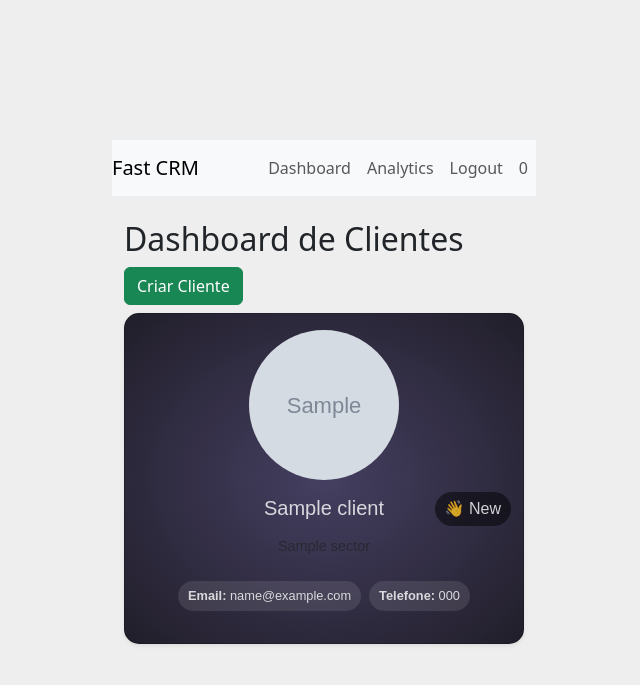
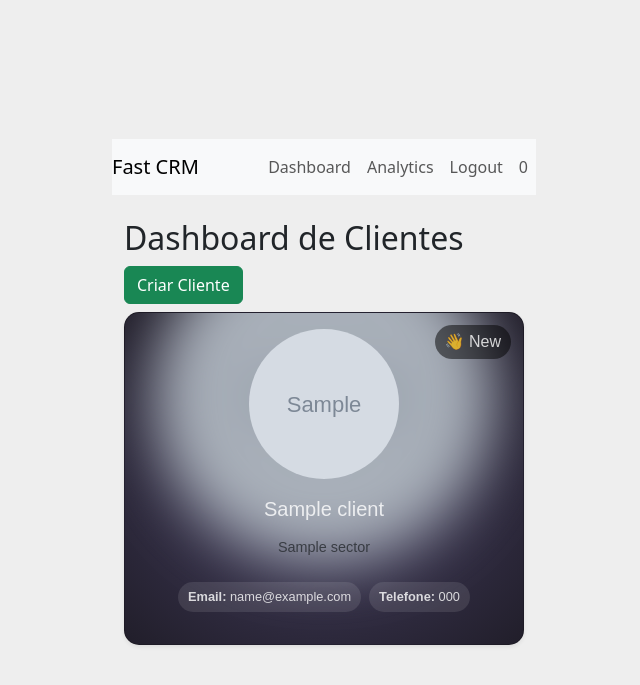
Before and after one commit to gabrxgomes/Fast_CRMV.0.0.1, a Python web app: template templates/dashboard.html in a window 1280 px wide. Shown: the top 685 px of the page, without its empty margins (316-956 px from the left). Run offline with Jinja, Linux system fonts and the light colour scheme; the template is opened without the code that fills it: most values are stand-ins (such as "Sample title", 1, 10 or a date in 2020); grey boxes marked "Sample" are stand-in pictures; some libraries are stand-ins or nearby versions.

Commit message:
Correção do problema de imagens dos avatares

```diff
--- a/static/style.css
+++ b/static/style.css
@@ -12,12 +12,12 @@
 }
 
 .card {
-    --avatar-img: url(https://via.placeholder.com/150);
+    --avatar-img: url('https://via.placeholder.com/150'); /* Imagem padrão */
     position: relative;
-    width: 400px; /* Ajuste do tamanho para um card menor */
+    width: 400px; /* Ajuste do tamanho do card */
     height: min-content;
-    font-family: Poppins, sans-serif;
-    border-radius: 15px; /* Bordas mais suaves */
+    font-family: 'Poppins', sans-serif;
+    border-radius: 15px; /* Bordas suaves */
     overflow: hidden;
     background: radial-gradient(#453F61, #211E2A);
     margin-bottom: 15px; /* Espaço entre os cards */
@@ -26,14 +26,14 @@
 .card::before {
     content: '';
     position: absolute;
-    top: -20%;
+    top: -25%; /* Ajuste para posicionar o efeito */
     left: 50%;
-    width: calc(100% - 40px); /* Ajuste proporcional para o tamanho menor */
-    height: 80%; /* Redução para se adequar ao tamanho menor */
-    background: var(--avatar-img) no-repeat 50% 50% / cover;
+    width: calc(100% - 60px);
+    height: 100%;
+    background: var(--avatar-img) no-repeat 50% 0% / cover;
     border-radius: 50%;
     transform: translateX(-50%);
-    filter: blur(20px) brightness(0.8) saturate(1.5);
+    filter: blur(30px) brightness(0.8) saturate(1.5);
 }
 
 .card-inner {
@@ -57,10 +57,10 @@
 
 .card-inner .avatar {
     background: var(--avatar-img) no-repeat 50% 50% / cover;
-    width: 100px; /* Reduzido para um card menor */
-    height: 100px; /* Mantém a proporção 1:1 */
+    width: 150px; /* Tamanho ajustado do avatar */
+    height: 150px; /* Adicionei uma altura fixa para o avatar */
     border-radius: 50%;
-    margin: 0 auto 10px; /* Centraliza e adiciona espaço abaixo */
+    margin: 0 auto 10px; /* Centraliza o avatar e adiciona espaço */
 }
 
 .card-inner h1 {
--- a/templates/dashboard.html
+++ b/templates/dashboard.html
@@ -1,5 +1,3 @@
-<!-- Fast_CRM/templates/dashboard.html -->
-
 {% extends 'base.html' %}
 {% block content %}
 <h2>Dashboard de Clientes</h2>
@@ -14,18 +12,11 @@
         {% for client in clients %}
         <div class="col-md-4">
             <div class="card mb-3 client-card shadow-sm"
+                 style="--avatar-img: url('{{ client.image_url or 'https://via.placeholder.com/150?text=' + client.name[:1] }}');"
                  data-id="{{ client.id }}">
-
-                <!-- Exibição da imagem enviada ou avatar dinâmico -->
-                <div class="card-img-top">
-                    <img src="{{ client.image_url or 'https://via.placeholder.com/150?text=' + client.name[:1] }}"
-                         alt="Imagem do Cliente"
-                         class="img-fluid rounded-circle mt-3"
-                         style="width: 150px; height: 150px; object-fit: cover; display: block; margin: 0 auto;">
-                </div>
-
                 <div class="card-inner p-3">
                     <div class="status"><span>👋</span> New</div>
+                    <div class="avatar"></div>
                     <h1 class="name">{{ client.name }}</h1>
                     <p class="text-muted">{{ client.sector }}</p>
                     <ul class="list-unstyled">
@@ -66,5 +57,4 @@
         </div>
     </div>
 </div>
-
 {% endblock %}
--- a/templates/edit_client.html
+++ b/templates/edit_client.html
@@ -2,7 +2,7 @@
 {% block content %}
 <h2>Editar Cliente</h2>
 
-<form method="POST">
+<form method="POST" enctype="multipart/form-data">
     <div class="mb-3">
         <label for="clientName" class="form-label">Nome</label>
         <input type="text" class="form-control" id="clientName" name="name" value="{{ client.name }}" required>
@@ -31,6 +31,10 @@
         <label for="comments" class="form-label">Comentários</label>
         <textarea class="form-control" id="comments" name="comments" rows="3">{{ client.comments }}</textarea>
     </div>
+    <div class="mb-3">
+        <label for="image" class="form-label">Imagem do Cliente</label>
+        <input type="file" class="form-control" name="image" accept="image/*">
+    </div>
     <button type="submit" class="btn btn-primary">Salvar Alterações</button>
 </form>
 {% endblock %}
```
Also changed, not shown: app.py (+9 -1 lines), static/uploads/PlayStation_-_Castlevania_Symphony_of_the_Night_-_Thornweed.png (added), static/uploads/Screenshot_1.png (added), static/uploads/image-Photoroom.png (added), static/uploads/pandapata.gif (added).
